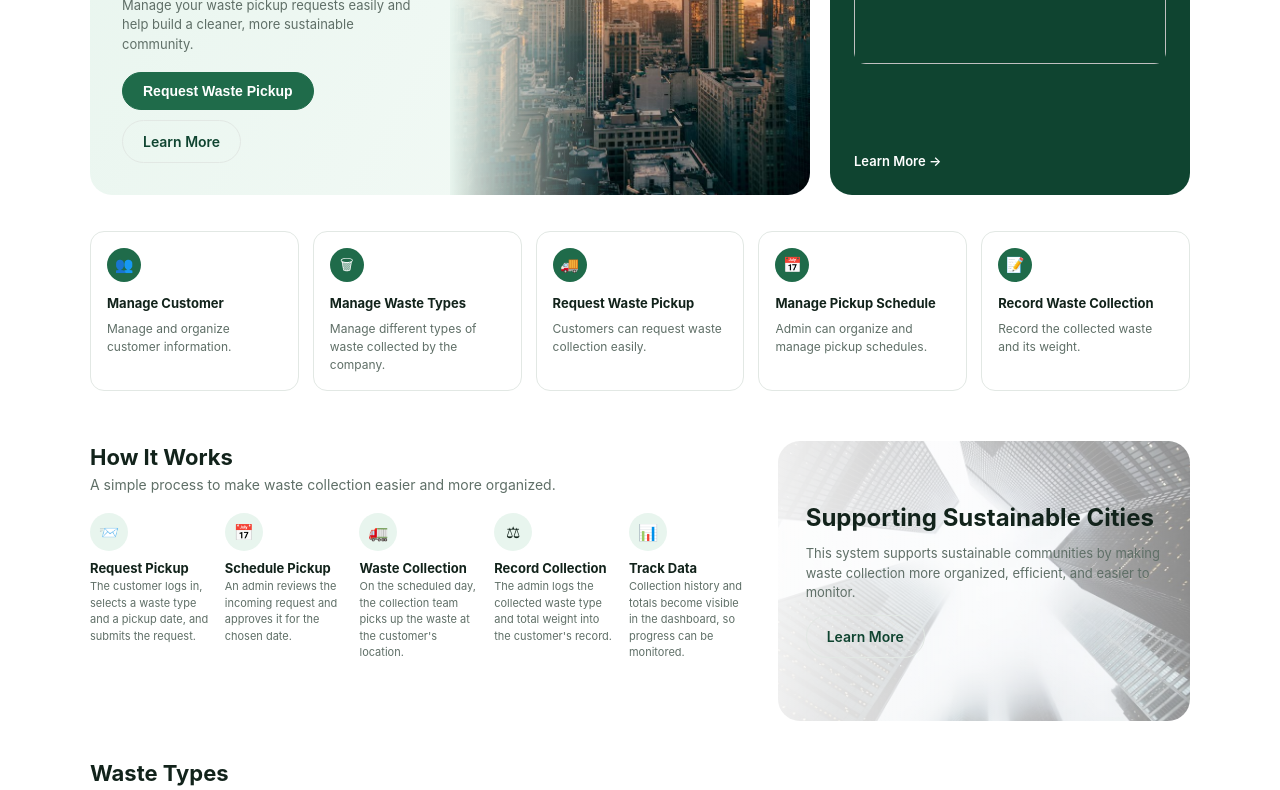
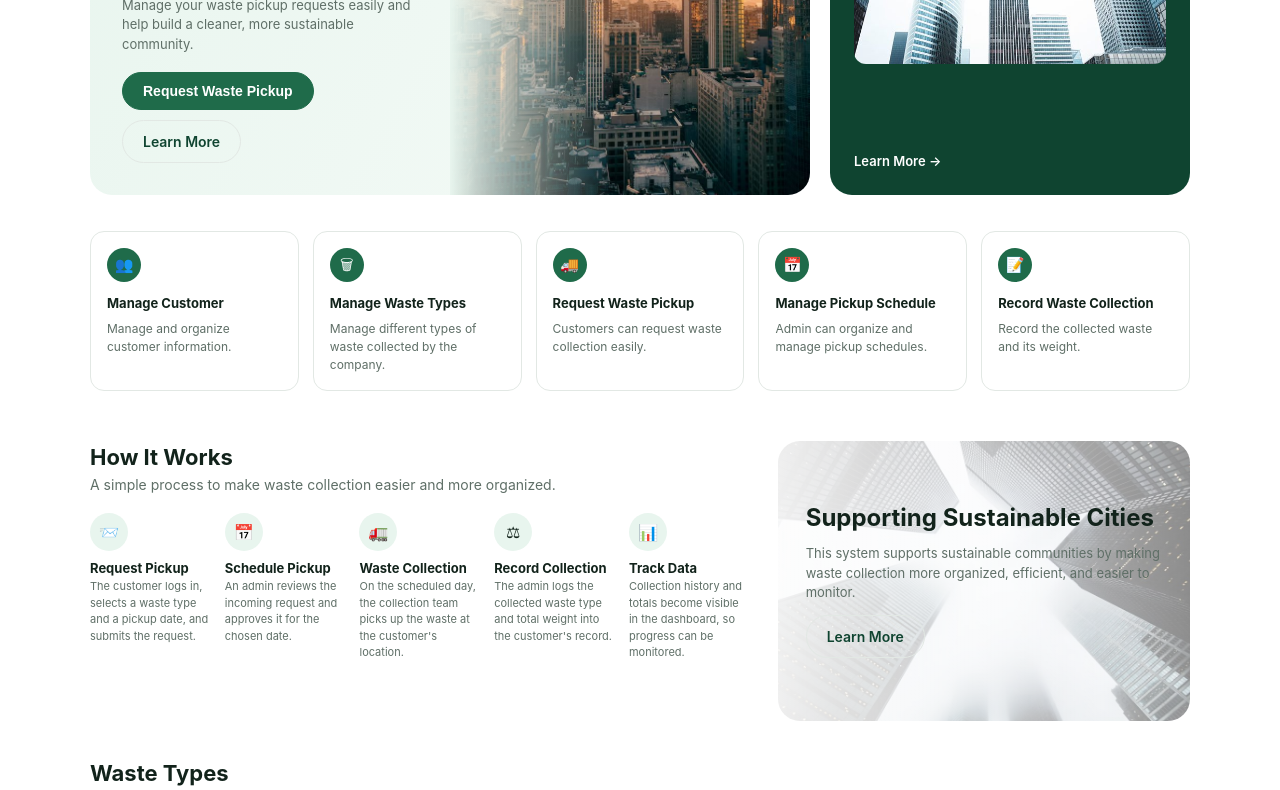
Before and after one commit to sheinder/waste-collection, a plain HTML site: page index.html in a window 1280 px wide. Shown: the part 299-1089 px from the top of the page. Drawn offline with Linux system fonts and the light colour scheme; files whose address does not match are found by name.

Commit message:
Update image source for SDG 11 section

```diff
--- a/index.html
+++ b/index.html
@@ -32,7 +32,7 @@
         <div class="sdg-icon">🏙</div>
         <h3>SDG 11<br />Sustainable Cities and Communities</h3>
         <p>Building inclusive, safe, resilient and sustainable cities for all.</p>
-        <img class="sdg-img" src="images/sdg.jpg" alt="" />
+        <img class="sdg-img" src="sdg.jpg" alt="" />
         <a href="#about">Learn More →</a>
       </aside>
     </section>
```
